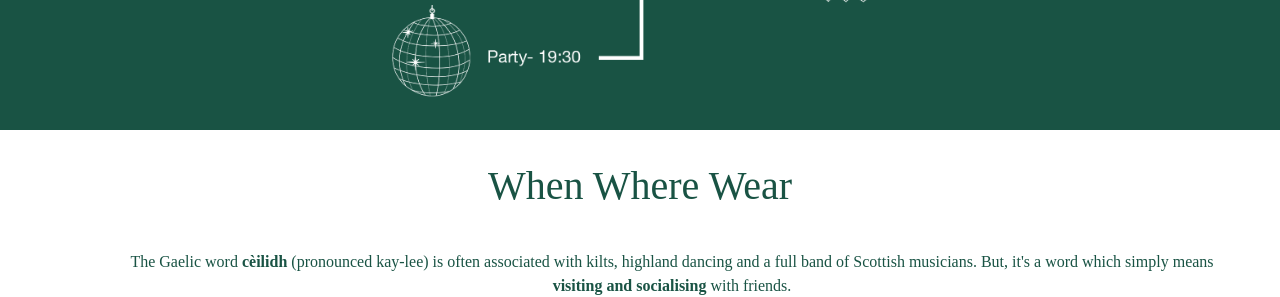
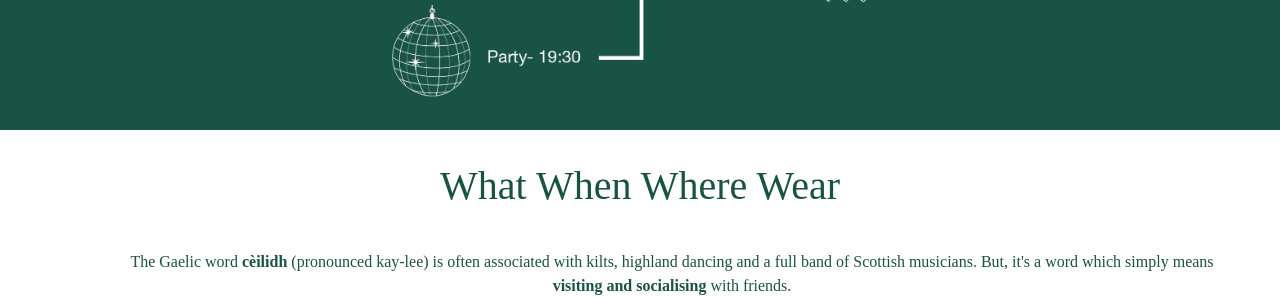
Before and after one commit to Greg12Thomson/gregJennyWedding2022, a React (Create React App) app: page / in a window 1280 px wide. Shown: the part 1960-2257 px from the top of the page. Built offline with nearby package versions, Linux system fonts and the light colour scheme; no server answers; a web font is replaced by a local one; what aws-amplify would draw is missing.

Commit message:
Update title

```diff
--- a/src/components/Home.tsx
+++ b/src/components/Home.tsx
@@ -53,7 +53,7 @@ function Home() {
             <Nav className="mr-auto">
               <Nav.Link href="#home">Jenny+Greg</Nav.Link>
               <Nav.Link href="#details">Running Order</Nav.Link>
-              <Nav.Link href="#when-where-wear">When+Where+Wear</Nav.Link>
+              <Nav.Link href="#when-where-wear">What+When+Where+Wear</Nav.Link>
               <Nav.Link href="#travel-guide">Travel Guide</Nav.Link>
               <Nav.Link href="#gifts">Gifts</Nav.Link>
             </Nav>
--- a/src/components/WhenWhereWear.tsx
+++ b/src/components/WhenWhereWear.tsx
@@ -7,7 +7,7 @@ function WhenWhereWear() {
         <div className="when-where-wear" id="when-where-wear">
             <Container>
                 <h1 className="page-header">
-                    When Where Wear
+                    What When Where Wear
                 </h1>
                 <Row>
                     <Col className="ceilidh" xs={12} md={12}>
```
